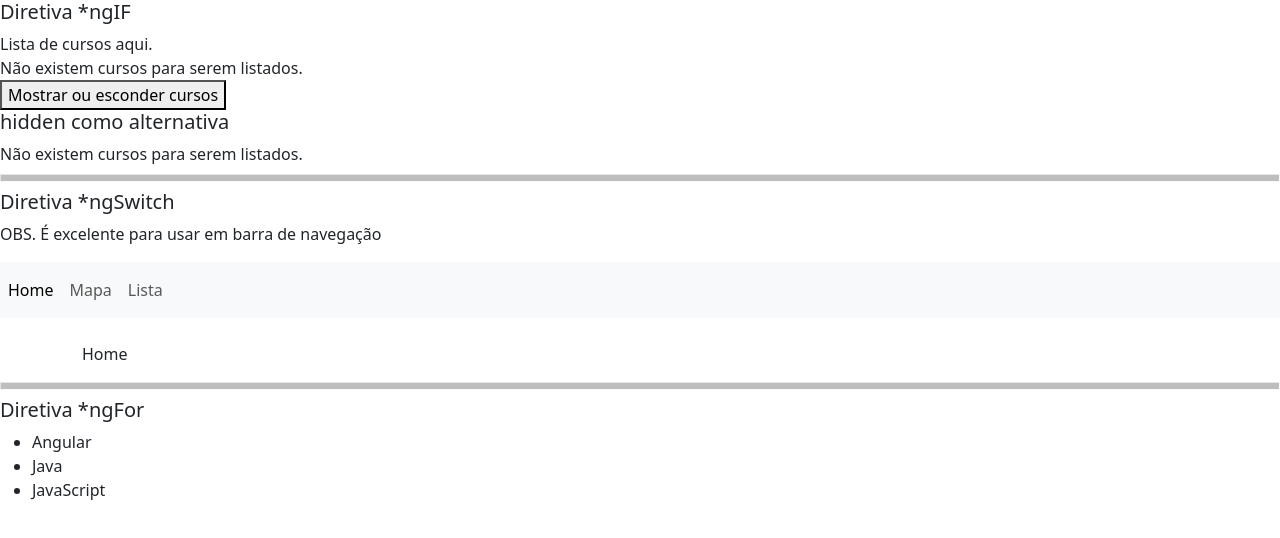
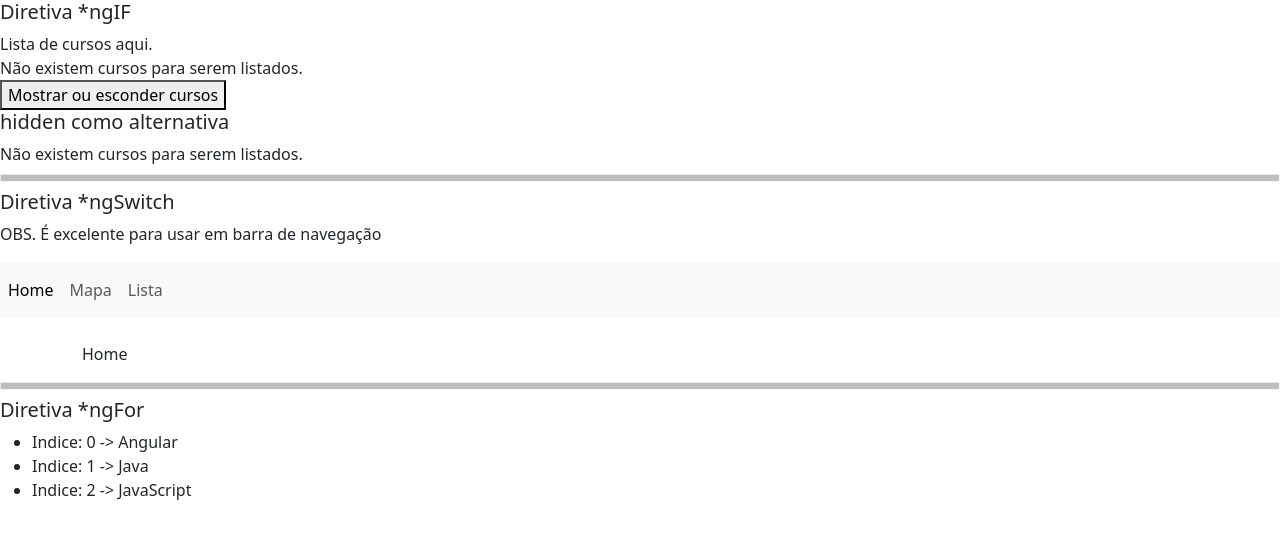
Before and after one commit to Daniel-Penelva/AprendendoAngular-parte3-tipos-diretivas, an Angular app: page / in a window 1280 px wide. Shown: the top 538 px of the page. Built offline with nearby package versions, Linux system fonts and the light colour scheme.

Commit message:
Diretivas: ngFor - ex2 (mostrando indice)

```diff
--- a/src/app/diretiva-ngfor/diretiva-ngfor.component.html
+++ b/src/app/diretiva-ngfor/diretiva-ngfor.component.html
@@ -1,7 +1,7 @@
 <h5>Diretiva *ngFor</h5>
 
 <ul>
-    <li *ngFor="let curso of cursos">
-        {{curso}}
+    <li *ngFor="let curso of cursos, let i = index">
+       Indice: {{ i }} -> {{ curso }}
     </li>
 </ul>
--- a/src/app/diretiva-ngfor/diretiva-ngfor.component.ts
+++ b/src/app/diretiva-ngfor/diretiva-ngfor.component.ts
@@ -12,6 +12,9 @@ export class DiretivaNgforComponent implements OnInit {
   constructor() { }
 
   ngOnInit(): void {
+    for(let i=0; i<this.cursos.length; i++){
+      let c = this.cursos[i];
+    }
   }
 
 }
```
